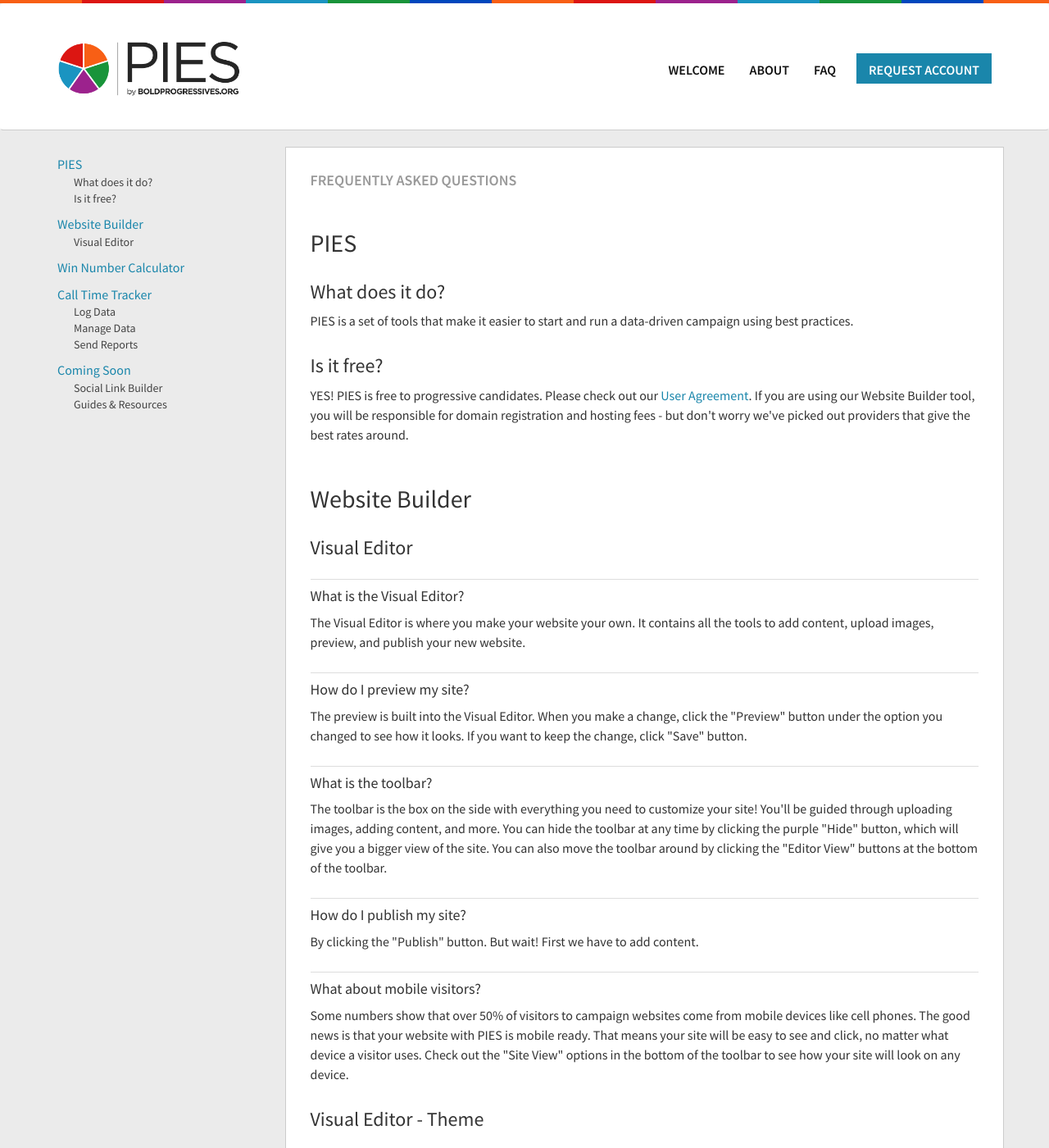
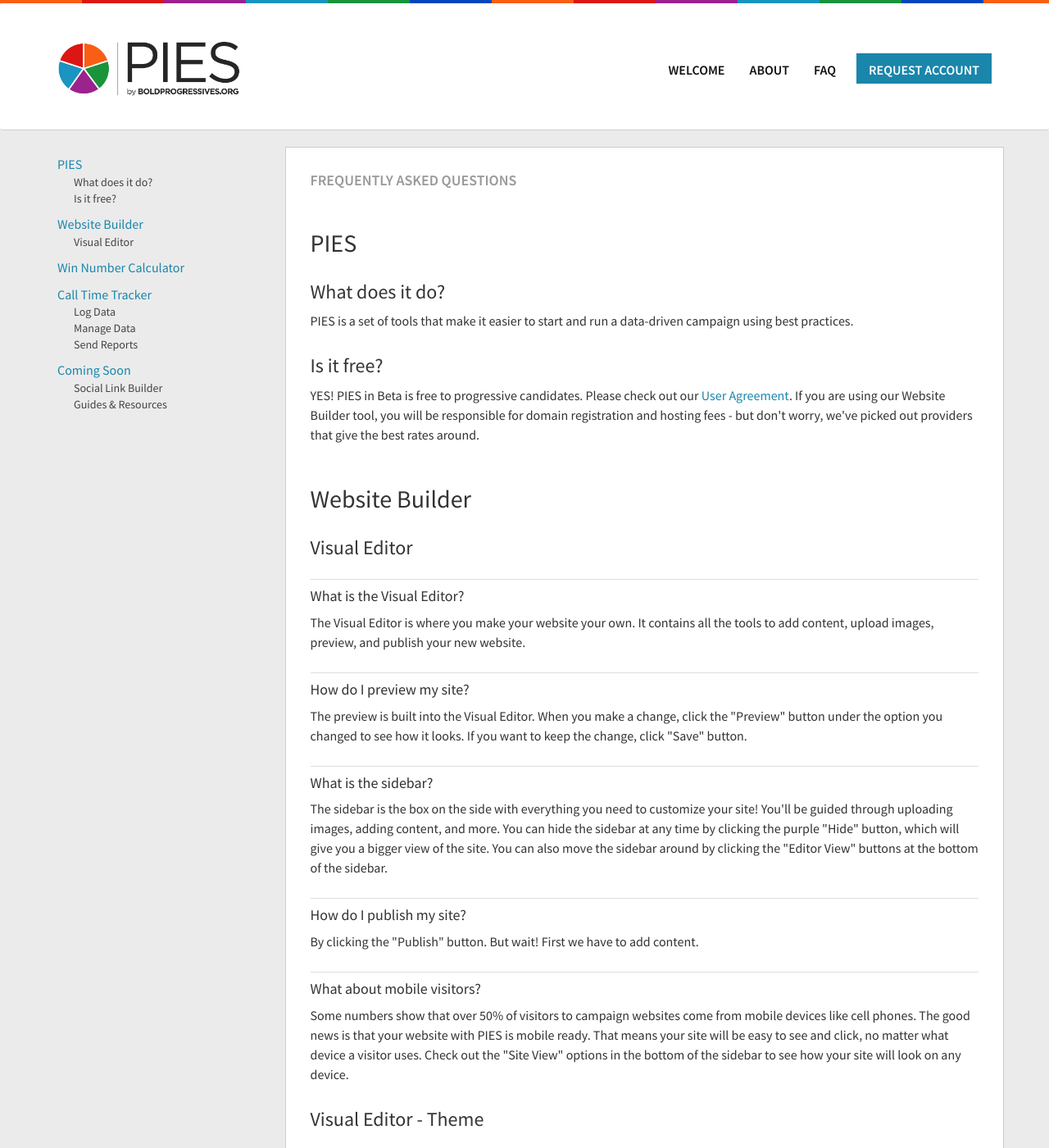
Before and after one commit to boldprogressives/pies-public-site, a Jekyll site: the page built from faq.html, in a window 1280 px wide and 1400 px high. Shown: the whole window at 82% size. Built offline with Jekyll 4.4.1, drawn with Linux system fonts in a browser that asks for light colours; some of the changed text lies outside the part shown.

Commit message:
final edits to version 1.0 of FAQ
final content edits from ST.  replaced “toolbar” with “sidebar” as per
MS.

```diff
--- a/faq.html
+++ b/faq.html
@@ -49,7 +49,7 @@
       	-->
 
 	  	<h3 id="is_free">Is it free?</h3>
-	  	<p>YES! PIES is free to progressive candidates.  Please check out our <a href="about.html#agreement">User Agreement</a>. If you are using our Website Builder tool, you will be responsible for domain registration and hosting fees - but don't worry we've picked out providers that give the best rates around.
+	  	<p>YES! PIES in Beta is free to progressive candidates.  Please check out our <a href="about.html#agreement">User Agreement</a>. If you are using our Website Builder tool, you will be responsible for domain registration and hosting fees - but don't worry, we've picked out providers that give the best rates around.
 	  	</p>
 
 	  	<h2 id="webs">Website Builder</h2>
@@ -64,15 +64,15 @@
 		<p>The preview is built into the Visual Editor.  When you make a change, click the "Preview" button under the option you changed to see how it looks. If you want to keep the change, click "Save" button.
 		</p>
 
-		<h4>What is the toolbar?</h4>
-		<p>The toolbar is the box on the side with everything you need to customize your site! You'll be guided through uploading images, adding content, and more. You can hide the toolbar at any time by clicking the purple "Hide" button, which will give you a bigger view of the site. You can also move the toolbar around by clicking the "Editor View" buttons at the bottom of the toolbar.
+		<h4>What is the sidebar?</h4>
+		<p>The sidebar is the box on the side with everything you need to customize your site! You'll be guided through uploading images, adding content, and more. You can hide the sidebar at any time by clicking the purple "Hide" button, which will give you a bigger view of the site. You can also move the sidebar around by clicking the "Editor View" buttons at the bottom of the sidebar.
 		</p>
 
 		<h4>How do I publish my site?</h4>
 		<p>By clicking the "Publish" button. But wait! First we have to add content.</p>
 
 		<h4>What about mobile visitors?</h4>
-		<p>Some numbers show that over 50% of visitors to campaign websites come from mobile devices like cell phones. The good news is that your website with PIES is mobile ready. That means your site will be easy to see and click, no matter what device a visitor uses. Check out the "Site View" options in the bottom of the toolbar to see how your site will look on any device.
+		<p>Some numbers show that over 50% of visitors to campaign websites come from mobile devices like cell phones. The good news is that your website with PIES is mobile ready. That means your site will be easy to see and click, no matter what device a visitor uses. Check out the "Site View" options in the bottom of the sidebar to see how your site will look on any device.
 		</p>
 
 		<h3>Visual Editor - Theme</h3>
@@ -130,11 +130,11 @@
 		<h3>Visual Editor - News</h3>
 
 		<h4>How do I create a News page for the website?</h4>
-		<p>Look for the News section of the toolbar and click Add a New Article. The News Page will be created for you.
+		<p>Look for the News section of the sidebar and click Add a New Article. The News Page will be created for you.
 		</p>
 
 		<h4>How do I create a News Article?</p>
-		<p>Same process as above. Look for the News section of the toolbar and click Add a New Article. A form to specify the details of your article will appear.
+		<p>Same process as above. Look for the News section of the sidebar and click Add a New Article. A form to specify the details of your article will appear.
 		</p>
 
 		<h4>Do I need an author or publication date for my News Article?</h4>
@@ -142,7 +142,7 @@
 		</p>
 
 		<h4>How do I add multimedia to a News Article?</h4>
-		<p>You can add video, audio, or images to your News Articles. The Visual Editor supports video files uploaded to YouTube, audio files uploaded to SoundCloud, or you can upload an image. In the News section of the toolbar you'll be able to select the type of media you want to link. For audio and video, you'll need to pull the ID off the respective URL.
+		<p>You can add video, audio, or images to your News Articles. The Visual Editor supports video files uploaded to YouTube, audio files uploaded to SoundCloud, or you can upload an image. In the News section of the sidebar you'll be able to select the type of media you want to link. For audio and video, you'll need to pull the ID off the respective URL.
 		</p>
 
 		<h4>How do I delete an article?</h4>
@@ -156,11 +156,11 @@
 		<h3>Visual Editor - Issues</h3>
 
 		<h4>How do I create an Issues Page for the website?</h4>
-		<p>Look for the Issues section of the toolbar and click Add New Issue. The Issues Page will be created for you.
+		<p>Look for the Issues section of the sidebar and click Add New Issue. The Issues Page will be created for you.
 		</p>
 
 		<h4>How to add a new issue?</h4>
-		<p>Adding an issue is easy. Look for the Issues section of the toolbar and click Add New Issue. You will be prompted to add text about the candidate's position on the issue. Once you preview and save, the issue will appear on the Issues Page.
+		<p>Adding an issue is easy. Look for the Issues section of the sidebar and click Add New Issue. You will be prompted to add text about the candidate's position on the issue. Once you preview and save, the issue will appear on the Issues Page.
 		</p>
 
 		<h4>How do I delete an issue?</h4>
@@ -175,21 +175,22 @@
 		<p>Unfortunately you can't right now. We're working on it! Feel free to use the "help" button and let us know if this is important to you.
 		</p>
 
-		<h3>Visual Editor - Online fundraising Links</h3>
+		<h3>Visual Editor - Links</h3>
+		<!-- <h3>Visual Editor - Online fundraising Links</h3> -->
 
 		<h4>How do I collect online donations?</h4>
 		<p>A strong base of small donors is a critical piece of a good finance plan. There are lots of options for payment processing. ActBlue is the recommended provider of donation pages. You can create pages for free, and ActBlue is constantly analyzing their page performance for the best possible conversion rates (the rate at which someone converts from a visitor to a donor after landing on one of their pages.) The Website Builder can integrate with any donation page you choose. Other popular tools to collect online donations include Salsa, NGP, Blue State Digital, and ActionKit. However, these are commercial products that cost money.
 		</p>
 
 		<h4>How do I put a donation button on my website?</h4>
-		<p>To add the donate button, click the Links section of the toolbar. Under "Donate Page," copy and paste the URL of the contribution page that you created. In other words, copy and paste the URL that leads to your ActBlue page or other contribution page. We'll take care of the rest.
+		<p>To add the donate button, click the Links section of the sidebar. Under "Donate Page," copy and paste the URL of the contribution page that you created. In other words, copy and paste the URL that leads to your ActBlue page or other contribution page. We'll take care of the rest.
 		</p>
 
 		<h4>How do I change the text of my donate button?</h4>
 		<p>If you would like to change the text of the button to something other than "Donate," specify in the field after the Donate Link.
 		</p>
 
-		<h3>Visual Editor - Traffic and Social Media</h3>
+		<!-- <h3>Visual Editor - Traffic and Social Media</h3> -->
 
 		<h4>How do I track my site’s statistics?</h4>
 		<p>Knowing when you are getting traffic spikes to your website is an important part of running a data-driven campaign. You can easily (and for free!) sign up for a Google Analytics account at <a href="http://www.google.com/analytics/">www.google.com/analytics/</a>. Once you do, Google will generate a Google Analytics Key. Copy and paste that key into the Google Analytics field in the Links section. This will automatically add the code necessary to start collecting all your web stats.
@@ -246,7 +247,7 @@
 
 		<h4>What if my district has not had 3 elections yet due to redistricting?</h4>
 		<p>You have a couple of options:
-		<ol><li>You could include a single year’s data multiple times.
+		<ol><li>You could include a single year's data multiple times.
 		</li><li>If your district is similar enough to a previously existing district, you can use data from the old district.
 		</li><li>You can break down the district by precinct, add up turnout for each precinct, and then divide by the number of residents who voted. This is a few hours' work, even if you're good with a spreadsheet. (If you are a candidate, ask a trusted volunteer to do this for you! You have enough to do.)
 		</li></ol>
```
Also changed, not shown: other parts of faq.html (+1 -5 lines).
